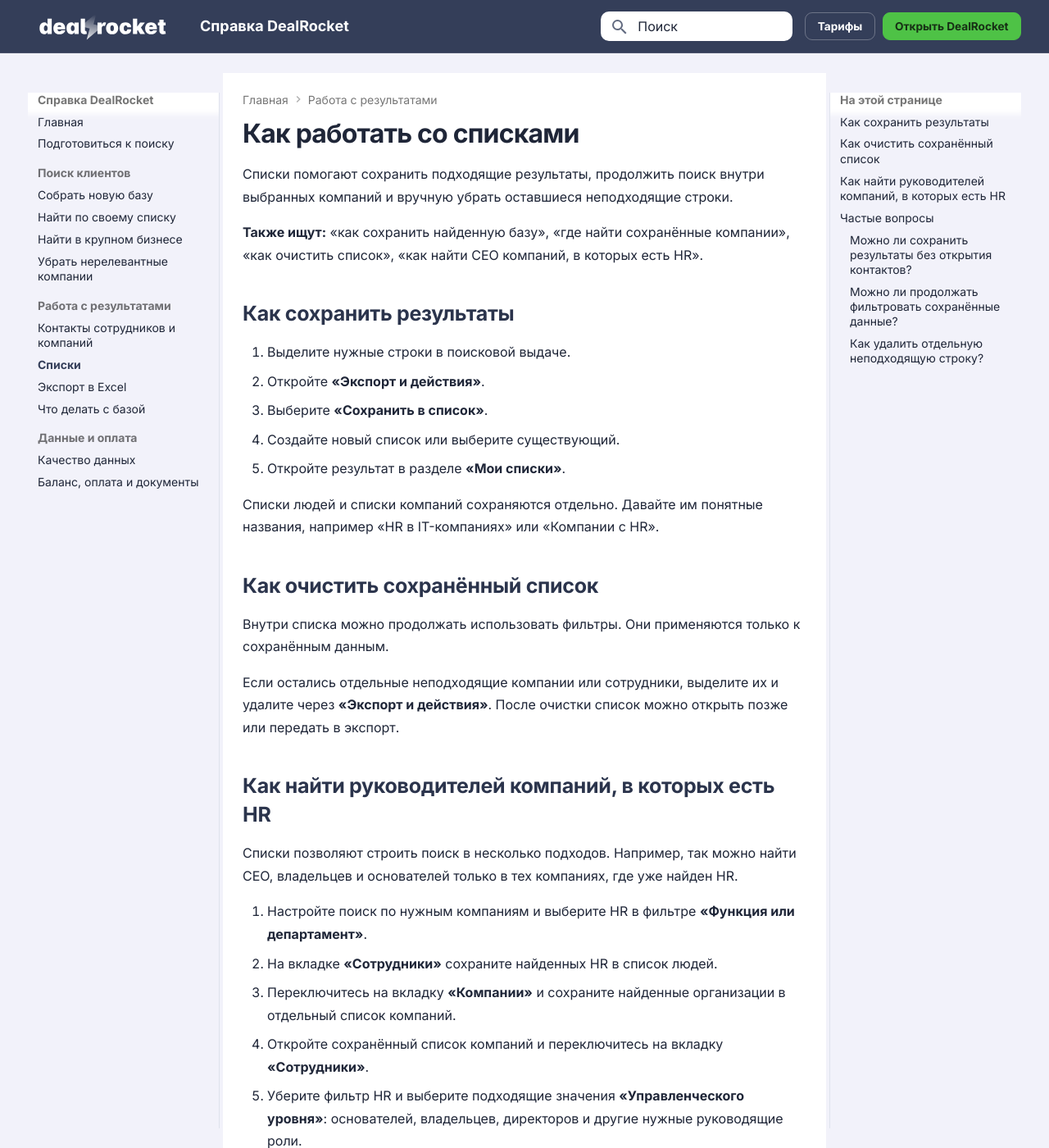
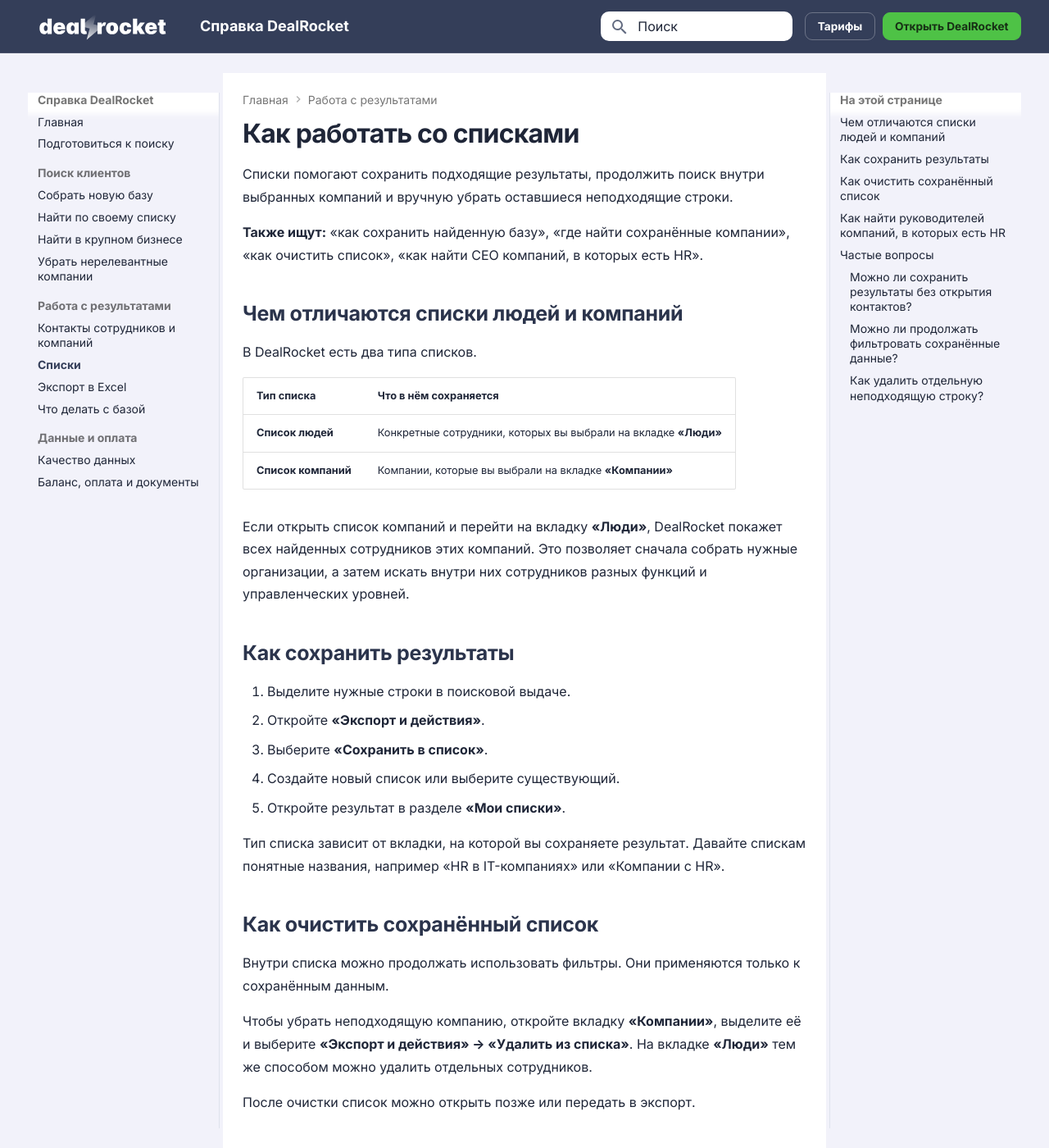
Before and after one commit to prikazchikof/dealrocket-help, an MkDocs documentation site: the page built from docs/lists/index.md, in a window 1280 px wide and 1400 px high. Shown: the whole window at 82% size. Built offline with MkDocs 1.6.1 and Material for MkDocs 9.7.7, drawn with Linux system fonts in a browser that asks for light colours; some of the changed text lies outside the part shown.

Commit message:
content: explain list types and cleanup

```diff
--- a/docs/lists/index.md
+++ b/docs/lists/index.md
@@ -13,6 +13,17 @@
 
 **Также ищут:** «как сохранить найденную базу», «где найти сохранённые компании», «как очистить список», «как найти CEO компаний, в которых есть HR».
 
+## Чем отличаются списки людей и компаний { #list-types }
+
+В DealRocket есть два типа списков.
+
+| Тип списка | Что в нём сохраняется |
+|---|---|
+| **Список людей** | Конкретные сотрудники, которых вы выбрали на вкладке **«Люди»** |
+| **Список компаний** | Компании, которые вы выбрали на вкладке **«Компании»** |
+
+Если открыть список компаний и перейти на вкладку **«Люди»**, DealRocket покажет всех найденных сотрудников этих компаний. Это позволяет сначала собрать нужные организации, а затем искать внутри них сотрудников разных функций и управленческих уровней.
+
 ## Как сохранить результаты { #save-list }
 
 1. Выделите нужные строки в поисковой выдаче.
@@ -21,22 +32,24 @@
 4. Создайте новый список или выберите существующий.
 5. Откройте результат в разделе **«Мои списки»**.
 
-Списки людей и списки компаний сохраняются отдельно. Давайте им понятные названия, например «HR в IT-компаниях» или «Компании с HR».
+Тип списка зависит от вкладки, на которой вы сохраняете результат. Давайте спискам понятные названия, например «HR в IT-компаниях» или «Компании с HR».
 
 ## Как очистить сохранённый список { #clean-list }
 
 Внутри списка можно продолжать использовать фильтры. Они применяются только к сохранённым данным.
 
-Если остались отдельные неподходящие компании или сотрудники, выделите их и удалите через **«Экспорт и действия»**. После очистки список можно открыть позже или передать в экспорт.
+Чтобы убрать неподходящую компанию, откройте вкладку **«Компании»**, выделите её и выберите **«Экспорт и действия» → «Удалить из списка»**. На вкладке **«Люди»** тем же способом можно удалить отдельных сотрудников.
+
+После очистки список можно открыть позже или передать в экспорт.
 
 ## Как найти руководителей компаний, в которых есть HR { #multi-step-search }
 
 Списки позволяют строить поиск в несколько подходов. Например, так можно найти CEO, владельцев и основателей только в тех компаниях, где уже найден HR.
 
 1. Настройте поиск по нужным компаниям и выберите HR в фильтре **«Функция или департамент»**.
-2. На вкладке **«Сотрудники»** сохраните найденных HR в список людей.
+2. На вкладке **«Люди»** сохраните найденных HR в список людей.
 3. Переключитесь на вкладку **«Компании»** и сохраните найденные организации в отдельный список компаний.
-4. Откройте сохранённый список компаний и переключитесь на вкладку **«Сотрудники»**.
+4. Откройте сохранённый список компаний и переключитесь на вкладку **«Люди»**.
 5. Уберите фильтр HR и выберите подходящие значения **«Управленческого уровня»**: основателей, владельцев, директоров и другие нужные руководящие роли.
 
 В результате вы получите руководителей не по всему рынку, а только внутри компаний, где DealRocket уже нашёл HR. По такой же схеме можно сначала отобрать компании по одной роли, а затем найти в них сотрудников другой функции.
@@ -53,7 +66,7 @@
 
 ### Как удалить отдельную неподходящую строку?
 
-Выделите её внутри списка и используйте действие удаления в меню **«Экспорт и действия»**.
+Выделите её внутри списка и выберите **«Экспорт и действия» → «Удалить из списка»**.
 
 [Открыть DealRocket](https://dealrocket.ru/app/){ .md-button .md-button--primary }
 [Перейти к контактам](../contacts/index.md){ .md-button }
```
